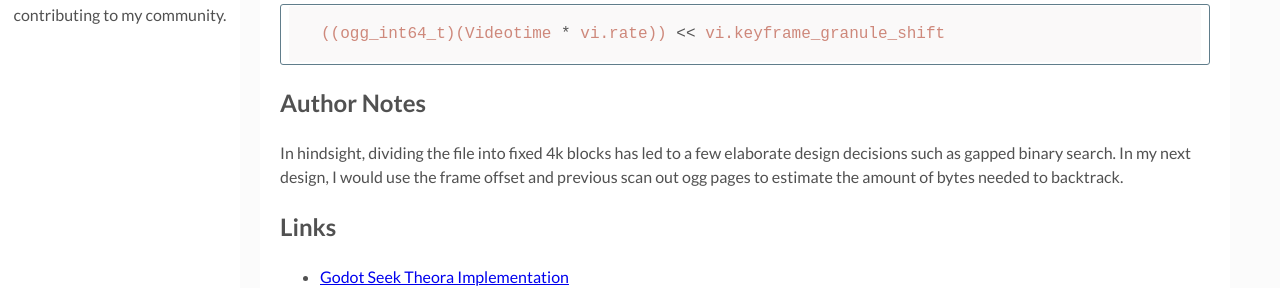
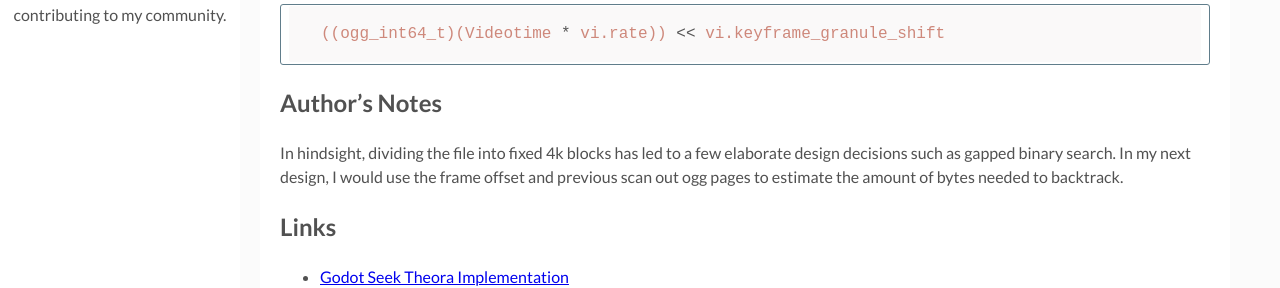
Before and after one commit to hungrymonkey/hungrymonkey.github.io, a Jekyll site: the page built from _posts/2019-10-22-seeking-three-moving-windows-ogg-theora.markdown, in a window 1280 px wide and 900 px high, scrolled down 9695 px. Shown: the part 224-512 px from the top of the window. Built offline with Jekyll 4.4.1, drawn with Linux system fonts in a browser that asks for light colours.

Commit message:
mistakes

````diff
--- a/_posts/2019-10-22-seeking-three-moving-windows-ogg-theora.markdown
+++ b/_posts/2019-10-22-seeking-three-moving-windows-ogg-theora.markdown
@@ -339,7 +339,7 @@ granulepos = floating_time * vi.rate
 ((ogg_int64_t)(Videotime * vi.rate)) << vi.keyframe_granule_shift
 ```
 
-## Author Notes
+## Author's Notes
 In hindsight, dividing the file into fixed 4k blocks has led to a few elaborate design decisions such as gapped binary search. In my next design, I would use the frame offset and previous scan out ogg pages to estimate the amount of bytes needed to backtrack.
 
 ## Links
````
